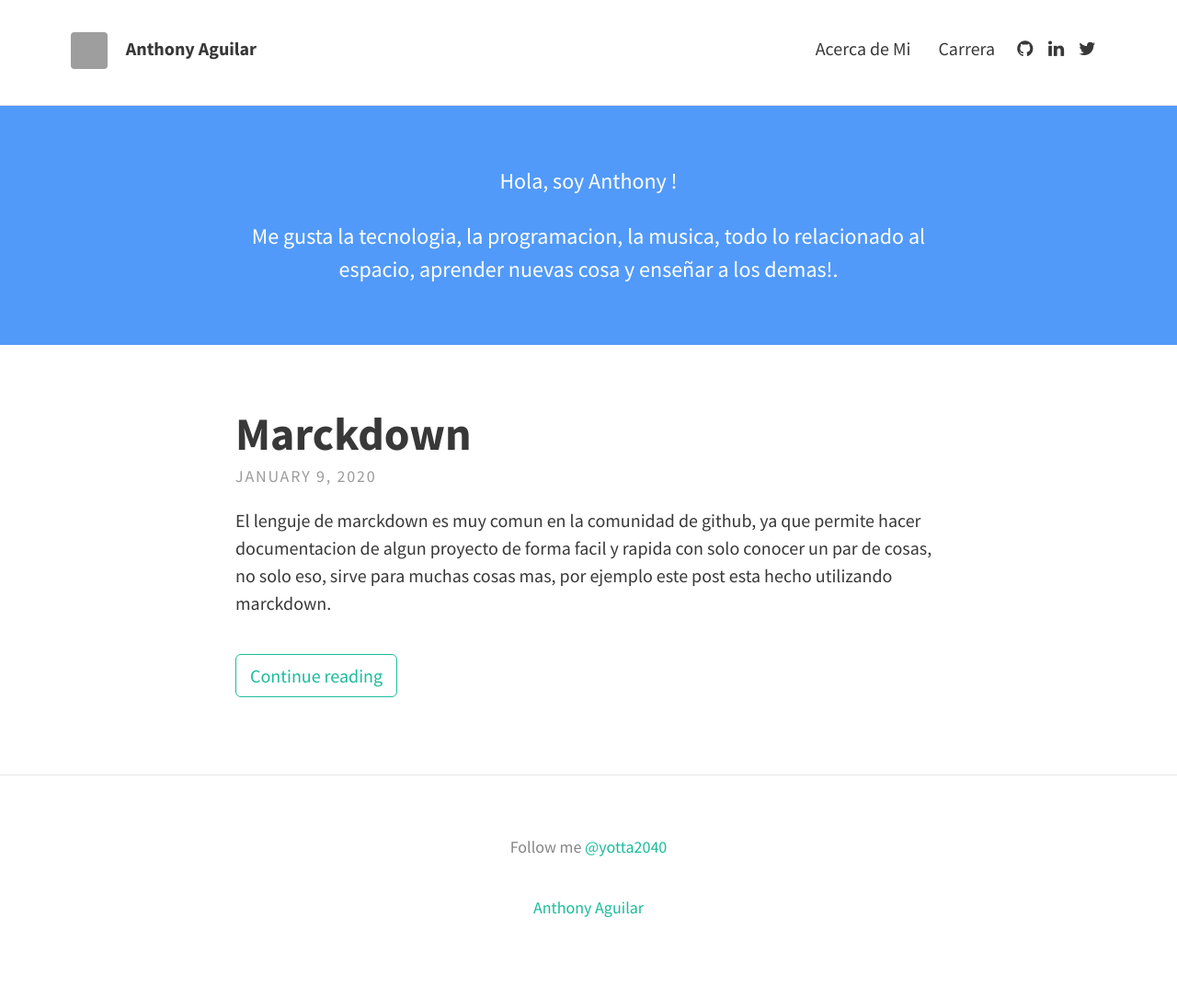
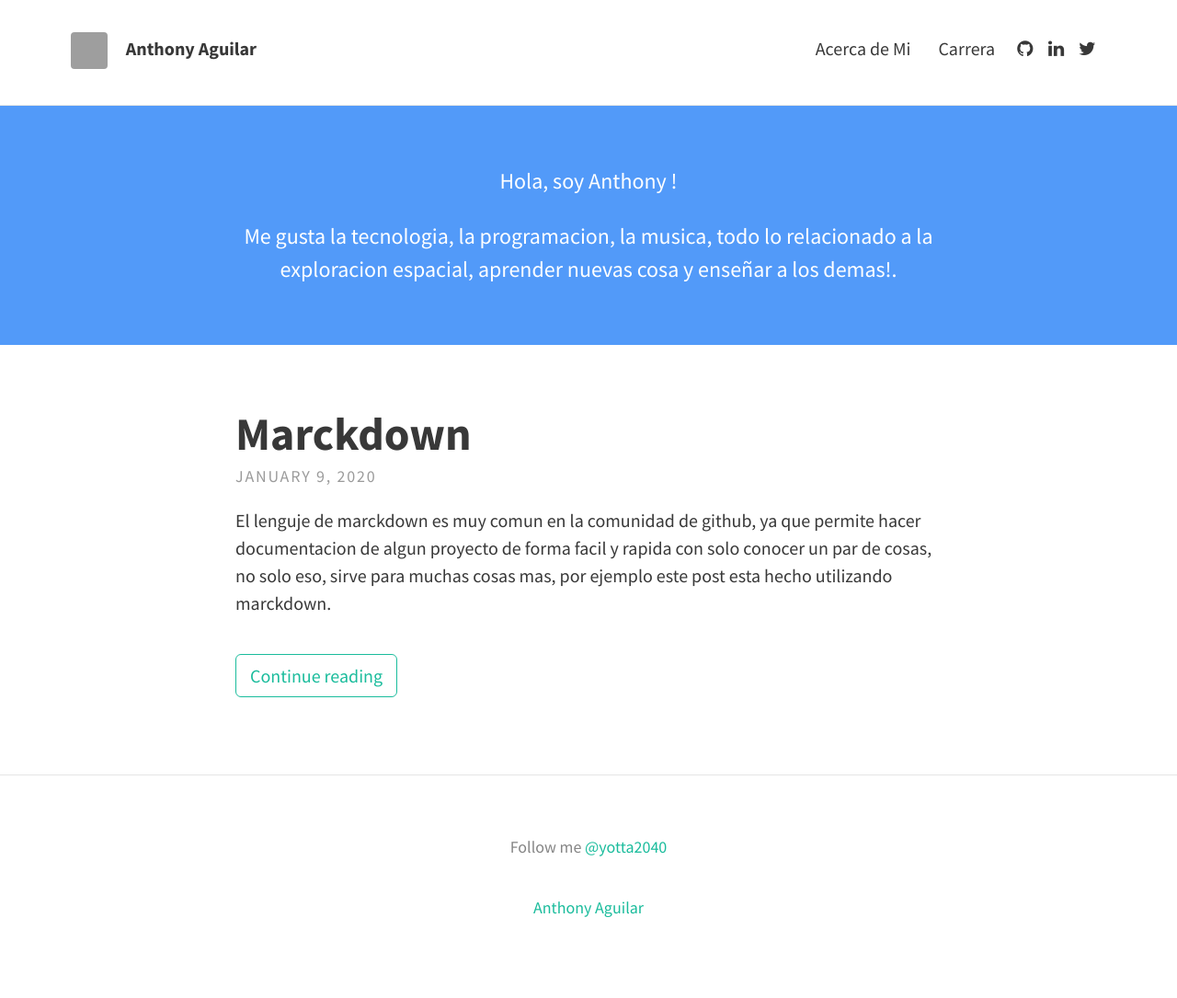
Before and after one commit to yotta2040/yotta2040.github.io, a Jekyll site: the page built from index.html, in a window 1280 px wide. Shown: the whole page at 92% size. Built offline with Jekyll 4.4.1, drawn with Linux system fonts in a browser that asks for light colours; nearby versions of some CDN libraries; the list of posts is cut into pages by our own code; comment, search, counter and statistics services are not loaded; grey boxes are pictures that could not be loaded.

Commit message:
modificacion de titulo

```diff
--- a/_config.yml
+++ b/_config.yml
@@ -15,7 +15,7 @@ themesetting:
      <p> Hola, soy Anthony !
      </p>
 
-     <p>Me gusta la tecnologia, la programacion, la musica, todo lo relacionado al espacio, aprender nuevas cosa y enseñar a los demas!.</p>
+     <p>Me gusta la tecnologia, la programacion, la musica, todo lo relacionado a la exploracion espacial, aprender nuevas cosa y enseñar a los demas!.</p>
   header_text_feature_image:
   footer_text: >
    Follow me <a href="https://twitter.com/yotta2040">@yotta2040</a>
```
